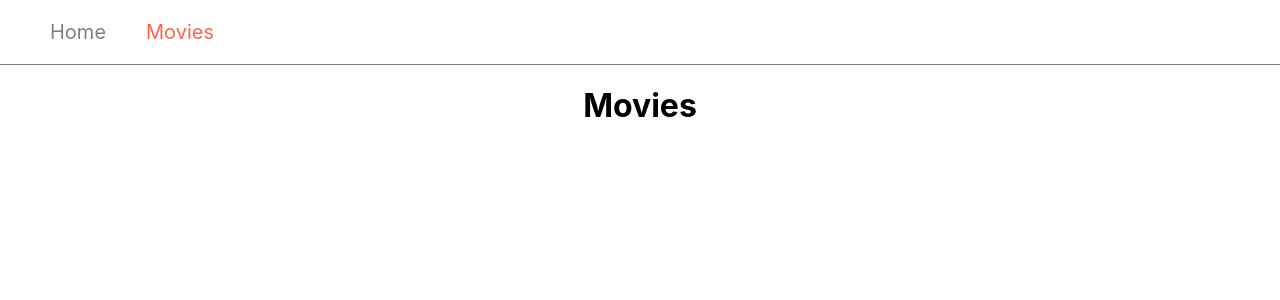
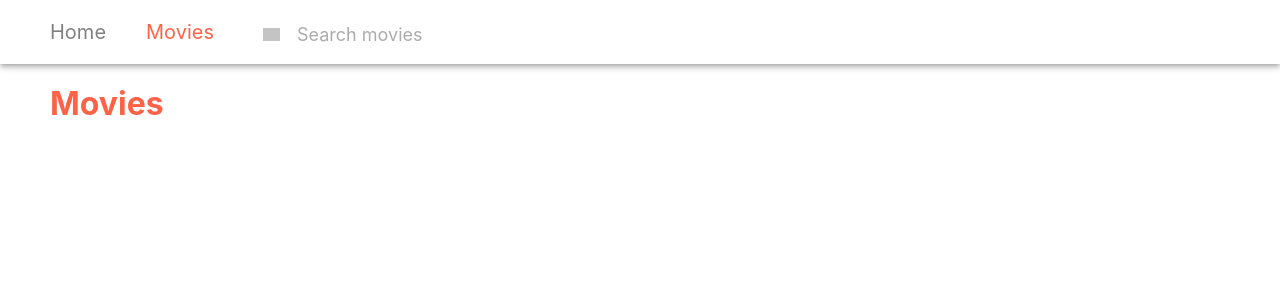
Before and after one commit to arkadiibasovych/goit-react-hw-04-movies, a React (Create React App) app: page /movies in a window 1280 px wide. Shown: the top 300 px of the page. Built offline with nearby package versions, Linux system fonts and the light colour scheme; grey boxes are pictures that could not be loaded.

Commit message:
add movieSearch

```diff
--- a/src/App.module.css
+++ b/src/App.module.css
@@ -1,7 +1,8 @@
 .list {
   padding: 20px 20px 20px 50px;
   display: flex;
-  border-bottom: 1px solid grey;
+  box-shadow: 0px 2px 4px -1px rgba(0, 0, 0, 0.2),
+    0px 4px 5px 0px rgba(0, 0, 0, 0.14), 0px 1px 10px 0px rgba(0, 0, 0, 0.12);
 }
 
 .listItem {
--- a/src/Components/HomePage/HomePage.jsx
+++ b/src/Components/HomePage/HomePage.jsx
@@ -15,7 +15,7 @@ const HomePage = () => {
 
   return (
     <>
-      <h1 className={s.title}>Trending films of the day</h1>
+      <h1 className={s.title}>Trending movies of the day</h1>
       <ul className={s.galleryList}>
         {films.map(({ id, title, name, poster_path }) => (
           <li key={id} className={s.galleryItem}>
--- a/src/Components/HomePage/HomePage.module.css
+++ b/src/Components/HomePage/HomePage.module.css
@@ -1,7 +1,7 @@
 .title {
   text-align: start;
   margin: 0px;
-  padding: 50px;
+  padding: 20px 0px 20px 50px;
   color: tomato;
 }
 
@@ -13,6 +13,7 @@
 }
 .galleryItem {
   list-style-type: none;
+  margin-bottom: 20px;
 }
 .link {
   font-size: 10px;
--- a/src/Components/MoviesPage/MoviesPage.jsx
+++ b/src/Components/MoviesPage/MoviesPage.jsx
@@ -1,8 +1,36 @@
+import { useState, useEffect } from 'react';
+import { Link, useLocation } from 'react-router-dom';
+
+import SearchBar from '../SearchBar';
+import { fetchSearchFilms } from '../../services/filmsAPI';
 import s from './MoviesPage.module.css';
+import { validate } from 'uuid';
 
-const MoviesPage = () => (
-  <>
-    <h1>Movies</h1>
-  </>
-);
+const MoviesPage = () => {
+  const [findFilms, setFindFilms] = useState([]);
+
+  const [request, SetRequest] = useState('');
+
+  const location = useLocation();
+
+  useEffect(() => {
+    if (request !== '') {
+      fetchSearchFilms(request).then(setFindFilms);
+    }
+  }, [request]);
+
+  const handleSubmit = searchQuery => {
+    SetRequest(searchQuery);
+  };
+
+  console.log(request);
+
+  console.log(findFilms);
+  return (
+    <>
+      <SearchBar onSubmit={handleSubmit} />
+      <h1 className={s.title}>Movies</h1>
+    </>
+  );
+};
 export default MoviesPage;
--- a/src/Components/MoviesPage/MoviesPage.module.css
+++ b/src/Components/MoviesPage/MoviesPage.module.css
@@ -0,0 +1,6 @@
+.title {
+  text-align: start;
+  margin: 0px;
+  padding: 20px 0px 20px 50px;
+  color: tomato;
+}
--- /dev/null
+++ b/src/Components/SearchBar/SearchBar.jsx
@@ -0,0 +1,41 @@
+import { useState } from 'react';
+import PropTypes from 'prop-types';
+import s from './Searchbar.module.css';
+
+const Searchbar = ({ onSubmit }) => {
+  const [searchQuery, setsearchQuery] = useState('');
+
+  const handleChange = e => {
+    setsearchQuery(e.target.value);
+  };
+
+  const handleSubmit = e => {
+    e.preventDefault();
+
+    onSubmit(searchQuery);
+    setsearchQuery('');
+  };
+
+  return (
+    <header className={s.searchBar}>
+      <form className={s.searchForm} onSubmit={handleSubmit}>
+        <button type="submit" className={s.button}>
+          <span className={s.button_label}>Search</span>
+        </button>
+
+        <input
+          className={s.form_input}
+          type="text"
+          value={searchQuery}
+          placeholder="Search movies"
+          onChange={handleChange}
+        />
+      </form>
+    </header>
+  );
+};
+
+Searchbar.propTypes = {
+  onSubmit: PropTypes.func.isRequired,
+};
+export default Searchbar;
--- /dev/null
+++ b/src/Components/SearchBar/Searchbar.module.css
@@ -0,0 +1,67 @@
+.searchBar {
+  position: absolute;
+  top: 10px;
+  left: 250px;
+  min-height: 64px;
+  color: #fff;
+}
+
+.searchForm {
+  display: flex;
+  align-items: center;
+  width: 100%;
+  max-width: 600px;
+  background-color: #fff;
+  border-radius: 3px;
+  overflow: hidden;
+}
+
+.button {
+  background-color: transparent;
+  display: inline-block;
+  width: 48px;
+  height: 48px;
+  border: 0;
+  background-image: url('https://image.flaticon.com/icons/svg/149/149852.svg');
+  background-size: 40%;
+  background-repeat: no-repeat;
+  background-position: center;
+  opacity: 0.6;
+  transition: opacity 250ms cubic-bezier(0.4, 0, 0.2, 1);
+  cursor: pointer;
+  outline: none;
+}
+
+.button:hover {
+  opacity: 1;
+}
+
+.button_label {
+  position: absolute;
+  width: 1px;
+  height: 1px;
+  padding: 0;
+  overflow: hidden;
+  clip: rect(0, 0, 0, 0);
+  white-space: nowrap;
+  clip-path: inset(50%);
+  border: 0;
+}
+
+.form_input {
+  display: inline-block;
+  width: 100%;
+  font: inherit;
+  font-size: 20px;
+  color: grey;
+  border: none;
+  outline: none;
+  padding-left: 4px;
+  padding-right: 4px;
+}
+
+.form_input::placeholder {
+  font: inherit;
+  font-size: 18px;
+  opacity: 60%;
+}
--- /dev/null
+++ b/src/Components/SearchBar/index.js
@@ -0,0 +1 @@
+export { default } from './SearchBar';
--- a/src/services/filmsAPI.js
+++ b/src/services/filmsAPI.js
@@ -16,7 +16,7 @@ const fetchSearchFilms = searchQuery => {
 };
 
 const fetchMovieDetails = movie_id => {
-  return axios.get(`movie/{movie_id}?api_key=${API_KEY}&language=en-US`);
+  return axios.get(`movie/${movie_id}?api_key=${API_KEY}&language=en-US`);
 };
 
 export { fetchTrendingsFilms, fetchSearchFilms, fetchMovieDetails };
```
